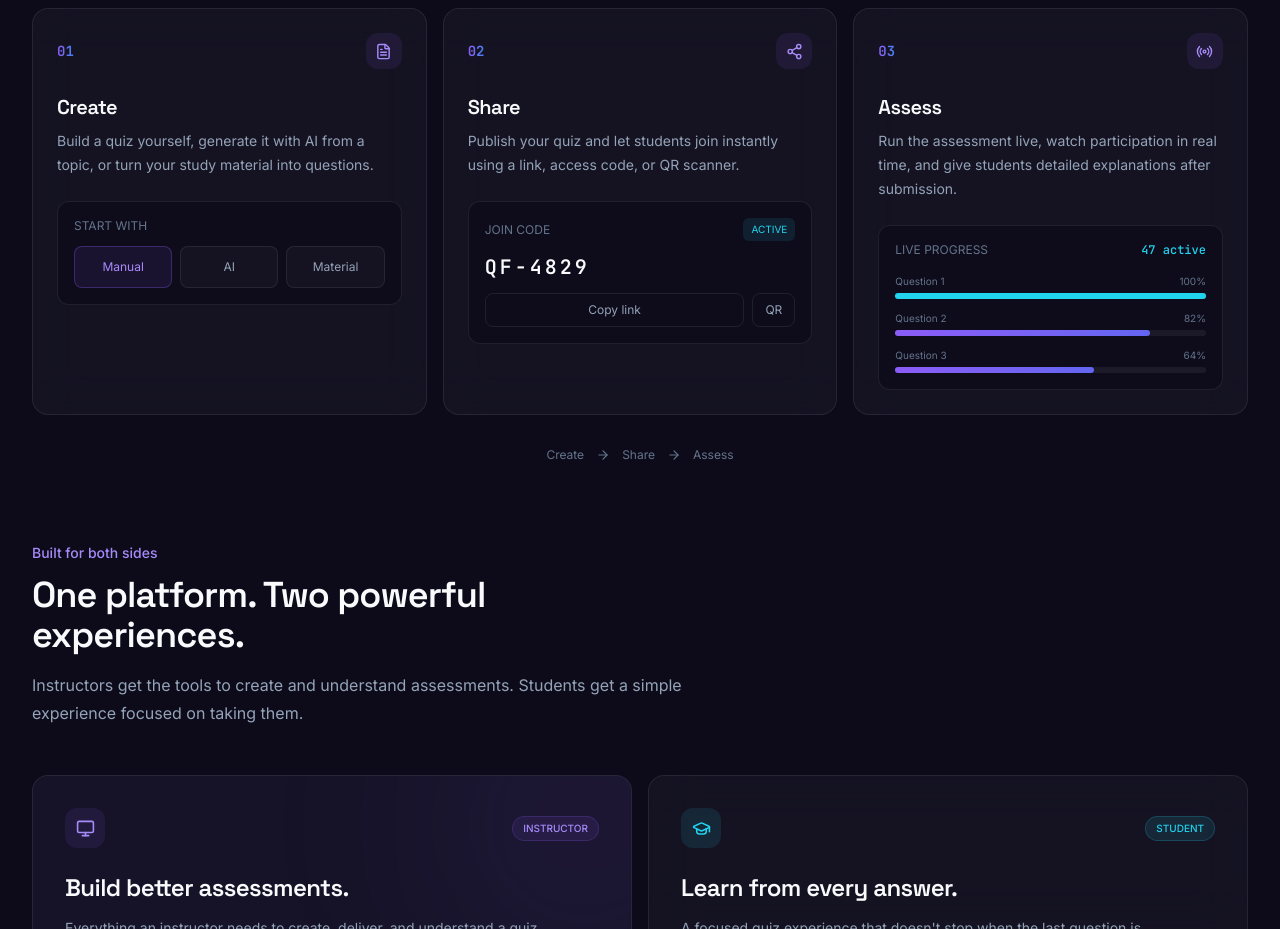
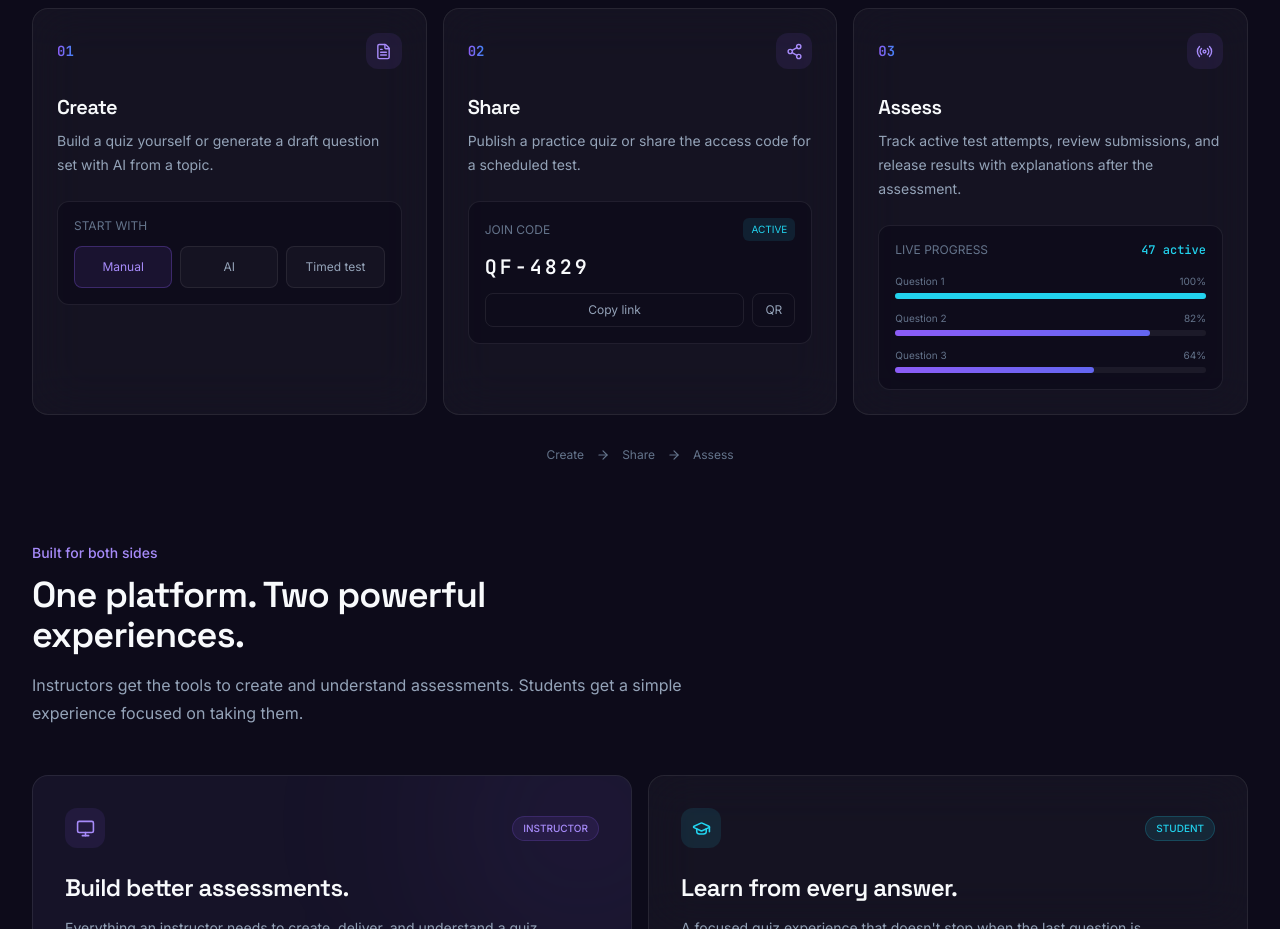
Before and after one commit to saurav-09/quizforge, a React (Vite) app in the folder client/: page / in a window 1280 px wide. Shown: the part 2340-3269 px from the top of the page. Built offline with nearby package versions, Linux system fonts and the light colour scheme; no server answers.

Commit message:
Update workflow steps to match supported features

```diff
--- a/client/src/components/landing/HowItWorks.jsx
+++ b/client/src/components/landing/HowItWorks.jsx
@@ -6,7 +6,7 @@ const steps = [
     number: "01",
     title: "Create",
     description:
-      "Build a quiz yourself, generate it with AI from a topic, or turn your study material into questions.",
+      "Build a quiz yourself or generate a draft question set with AI from a topic.",
     icon: FileText,
     preview: (
       <div className="mt-6 rounded-xl border border-white/[0.08] bg-[#0D0B1A]/70 p-4">
@@ -22,7 +22,7 @@ const steps = [
           </div>
 
           <div className="rounded-lg border border-white/[0.08] bg-white/[0.03] p-3 text-center">
-            <p className="text-xs text-[#94A3B8]">Material</p>
+            <p className="text-xs text-[#94A3B8]">Timed test</p>
           </div>
         </div>
       </div>
@@ -32,7 +32,7 @@ const steps = [
     number: "02",
     title: "Share",
     description:
-      "Publish your quiz and let students join instantly using a link, access code, or QR scanner.",
+      "Publish a practice quiz or share the access code for a scheduled test.",
     icon: Share2,
     preview: (
       <div className="mt-6 rounded-xl border border-white/[0.08] bg-[#0D0B1A]/70 p-4">
@@ -63,7 +63,7 @@ const steps = [
     number: "03",
     title: "Assess",
     description:
-      "Run the assessment live, watch participation in real time, and give students detailed explanations after submission.",
+      "Track active test attempts, review submissions, and release results with explanations after the assessment.",
     icon: Radio,
     preview: (
       <div className="mt-6 rounded-xl border border-white/[0.08] bg-[#0D0B1A]/70 p-4">
```
